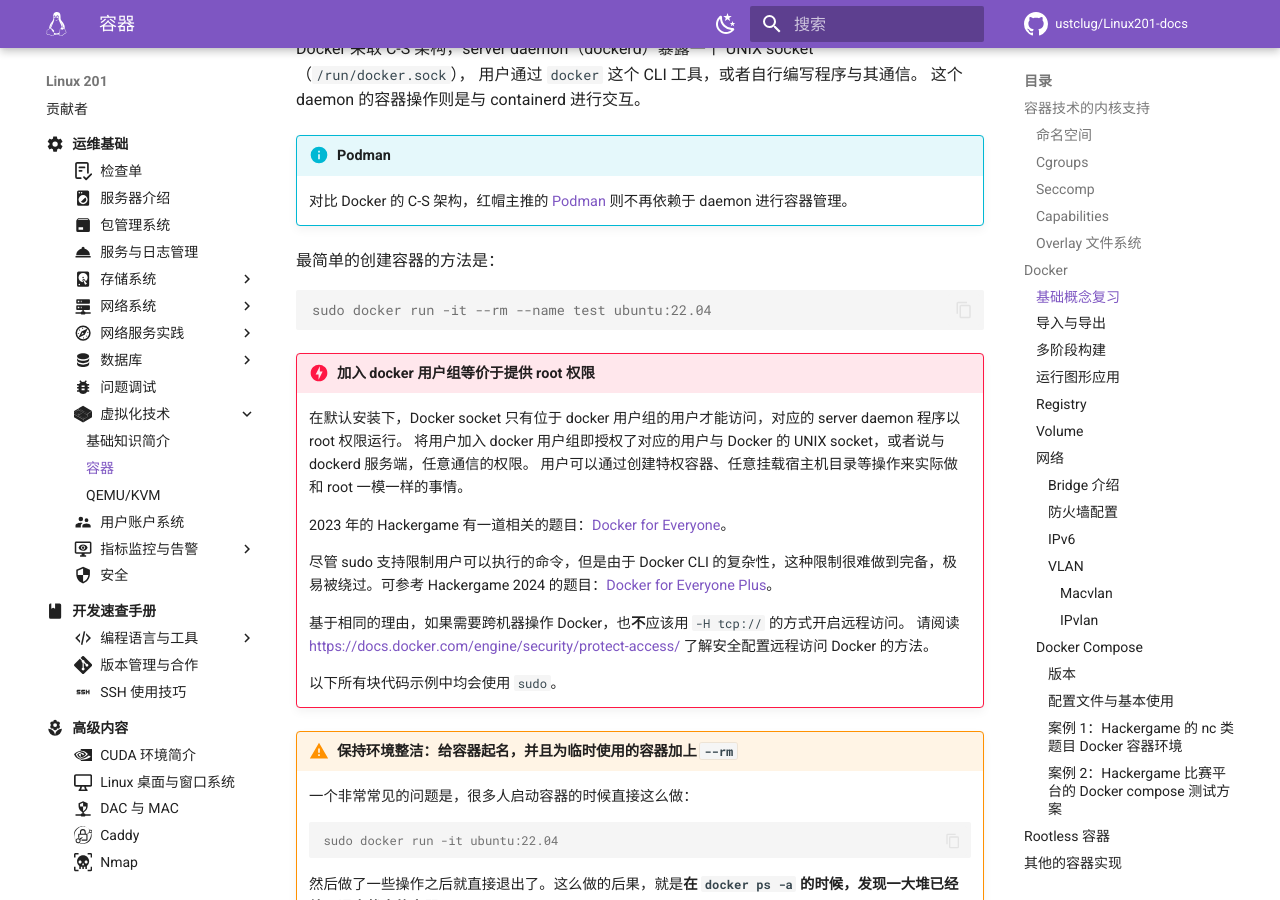
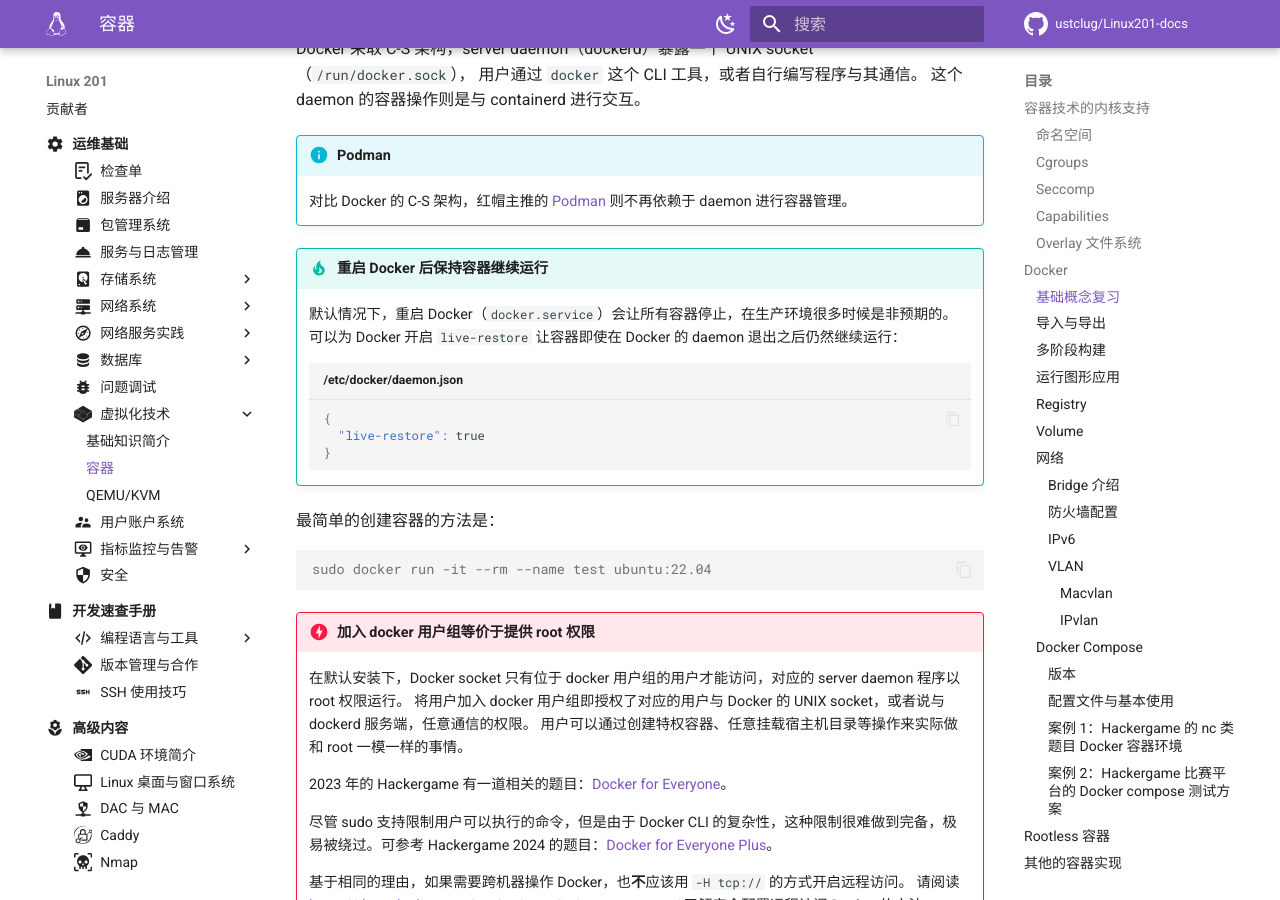
Before and after one commit to ustclug/Linux201-docs, an MkDocs documentation site: the page built from docs/ops/virtualization/container.md, in a window 1280 px wide and 900 px high, scrolled down 10880 px. Built offline with MkDocs 1.6.1 and Material for MkDocs 9.7.7, drawn with Linux system fonts in a browser that asks for light colours; comment, search, counter and statistics services are not loaded; some of the changed text lies outside the part shown.

Commit message:
ops/container: live-restore

````diff
--- a/docs/ops/virtualization/container.md
+++ b/docs/ops/virtualization/container.md
@@ -485,6 +485,16 @@
 
     对比 Docker 的 C-S 架构，红帽主推的 [Podman](https://podman.io/) 则不再依赖于 daemon 进行容器管理。
 
+!!! tip "重启 Docker 后保持容器继续运行"
+
+    默认情况下，重启 Docker（`docker.service`）会让所有容器停止，在生产环境很多时候是非预期的。可以为 Docker 开启 `live-restore` 让容器即使在 Docker 的 daemon 退出之后仍然继续运行：
+
+    ```json title="/etc/docker/daemon.json"
+    {
+      "live-restore": true
+    }
+    ```
+
 最简单的创建容器的方法是：
 
 ```console
@@ -904,7 +914,7 @@
 默认情况下，Docker 创建的网络会[分配很大的 IP 段](https://github.com/moby/moby/blob/b7c059886c0898436db90b4615a27cfb4d93ce34/libnetwork/ipamutils/utils.go#L18-L26)。
 在创建了很多网络之后，可能会发现内网 IP 地址都被 Docker 占用了。我们建议修改 `/etc/docker/daemon.json`，将 `default-address-pools` 设置为一个较小的 IP 段：
 
-```json
+```json title="/etc/docker/daemon.json"
 {
 	"default-address-pools": [
 		{
@@ -1028,7 +1038,7 @@
 
 不过好消息是，目前 Docker 添加了对 IPv6 NAT 的实验性支持，尽管默认的 bridge 网络的 IPv6 支持（基于 ip6tables）[在 27.0 版本后才默认打开](https://docs.docker.com/engine/release-notes/27/#ipv6)。如果正在使用 27.0 之前的版本，参考[对应的文档](https://docs.docker.com/config/daemon/ipv6/)[^ipv6-docaddr]，一个配置 daemon.json 的例子如下：
 
-```json
+```json title="/etc/docker/daemon.json"
 {
     "ipv6": true,
     "fixed-cidr-v6": "fd00::/80",
````
